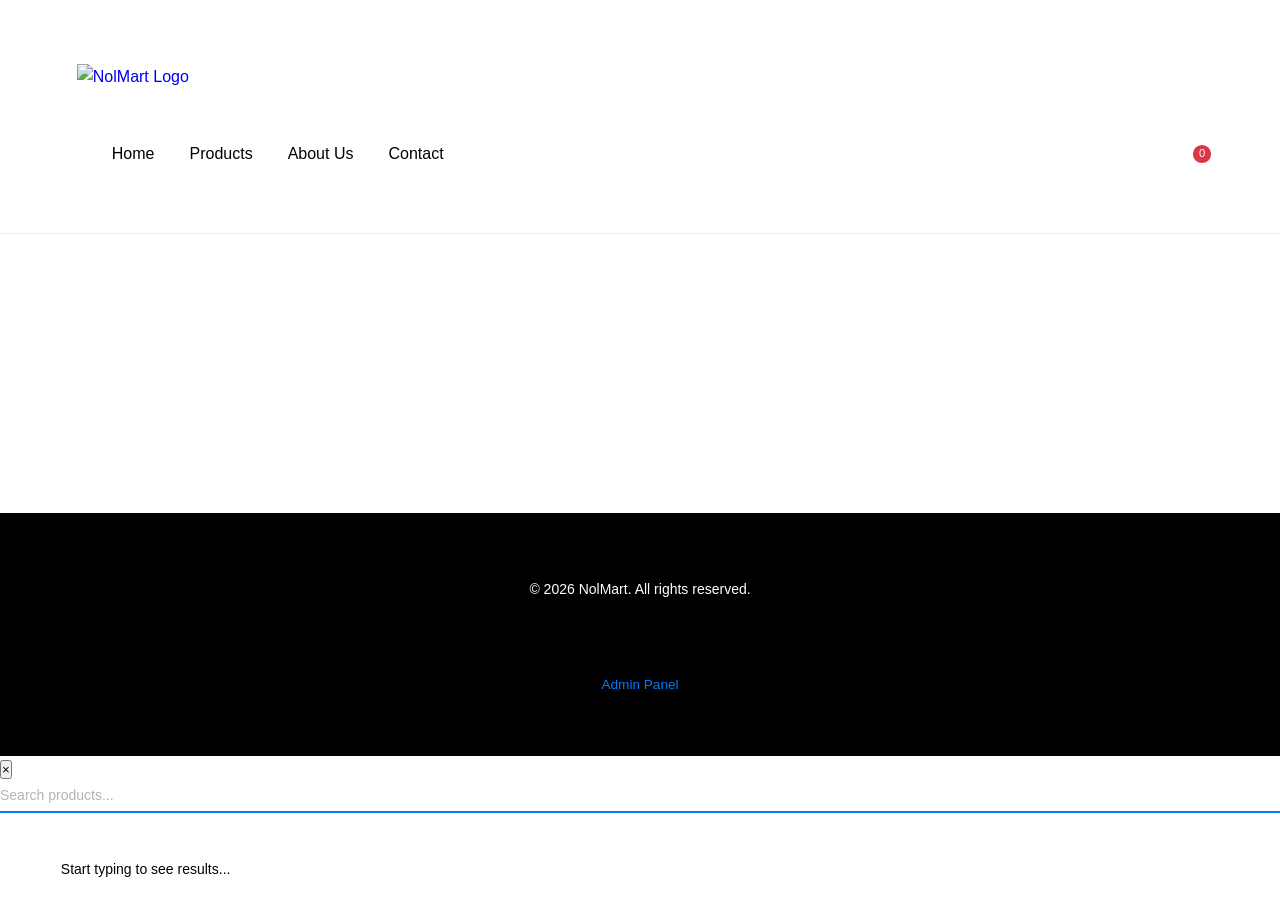
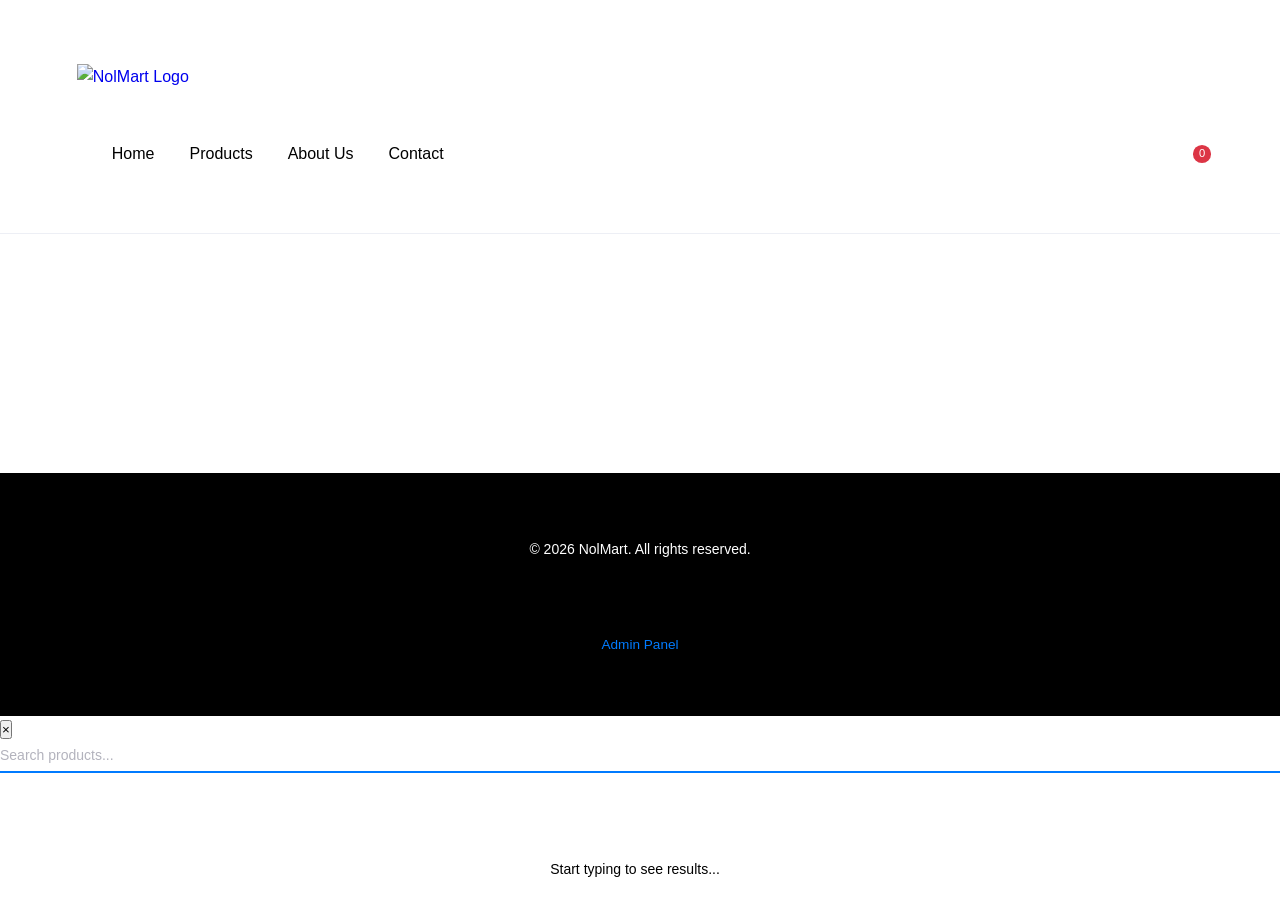

Update Product Detail to Product

--- a/css/styles.css
+++ b/css/styles.css
@@ -1618,20 +1618,20 @@ input[name='pagination-input'] {
     }
 }
 /* Product Detail Page Styles */
-.product-detail-section {
+.product-section {
     /*padding: 25px 0;*/
     background-color: var(--background-white);
     margin-bottom: 30px;
     border-radius: 8px;
 }
 
-.product-detail-grid {
+.product-grid {
     margin-top: 30px;
 }
 
 /* Product Detail Page Styles for Desktop */
 @media (min-width: 769px) {
-    .product-detail-grid {
+    .product-grid {
         display: flex;
         flex-direction: row;
         gap: 80px
@@ -1752,7 +1752,7 @@ h1.productDetailName {
 }
 
 @media (max-width: 1100px) {
-    .product-detail-grid {
+    .product-grid {
         gap: 60px
     }
 
@@ -2330,7 +2330,7 @@ Use: #filterOverlay.mobile/.desktop */
     overflow: hidden
 }
 
-.cart-product-item .cart-product-info .cart-product-details {
+.cart-product-item .cart-product-info .cart-products {
     display: flex;
     flex-direction: column;
     justify-content: space-between;
